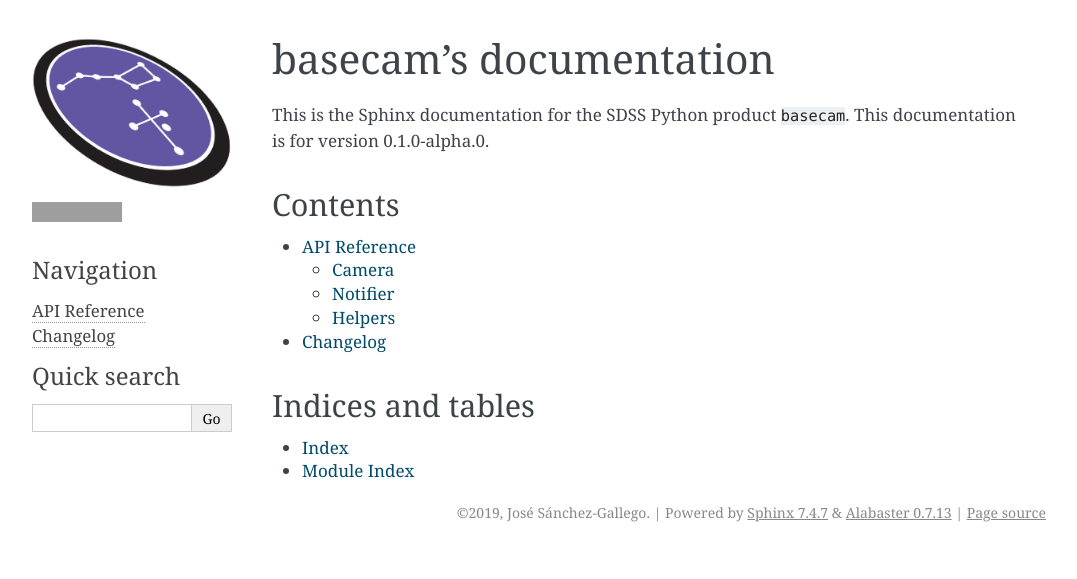
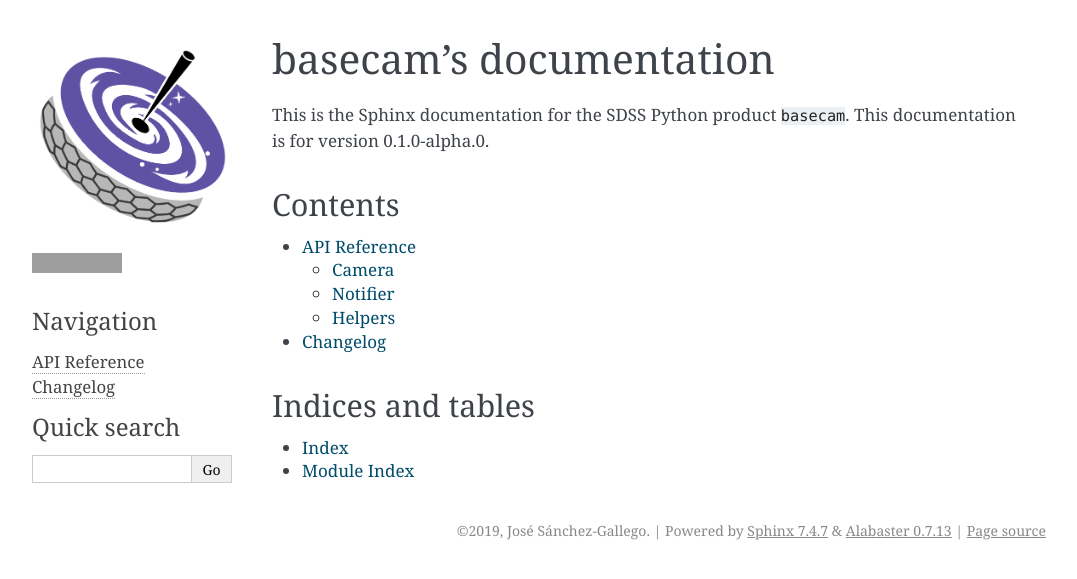
Before and after one commit to sdss/basecam, a Sphinx documentation site: the page built from docs/index.rst, in a window 1280 px wide. Shown: the top 579 px of the page, without its empty margins (106-1183 px from the left). Built offline with Sphinx 7.4.7, drawn with Linux system fonts in a browser that asks for light colours; grey boxes are pictures that could not be loaded.

Commit message:
Use SDSS-V logo

```diff
--- a/docs/conf.py
+++ b/docs/conf.py
@@ -133,7 +133,7 @@
 # further.  For a list of options available for each theme, see the
 # documentation.
 html_theme_options = {
-    'logo': 'sdss_logo.png',
+    'logo': 'sdssv_logo.png',
     'github_user': 'sdss',
     'github_repo': 'basecam',
     'github_button': True,
```
Also changed, not shown: docs/_static/sdssv_logo.png (added).
